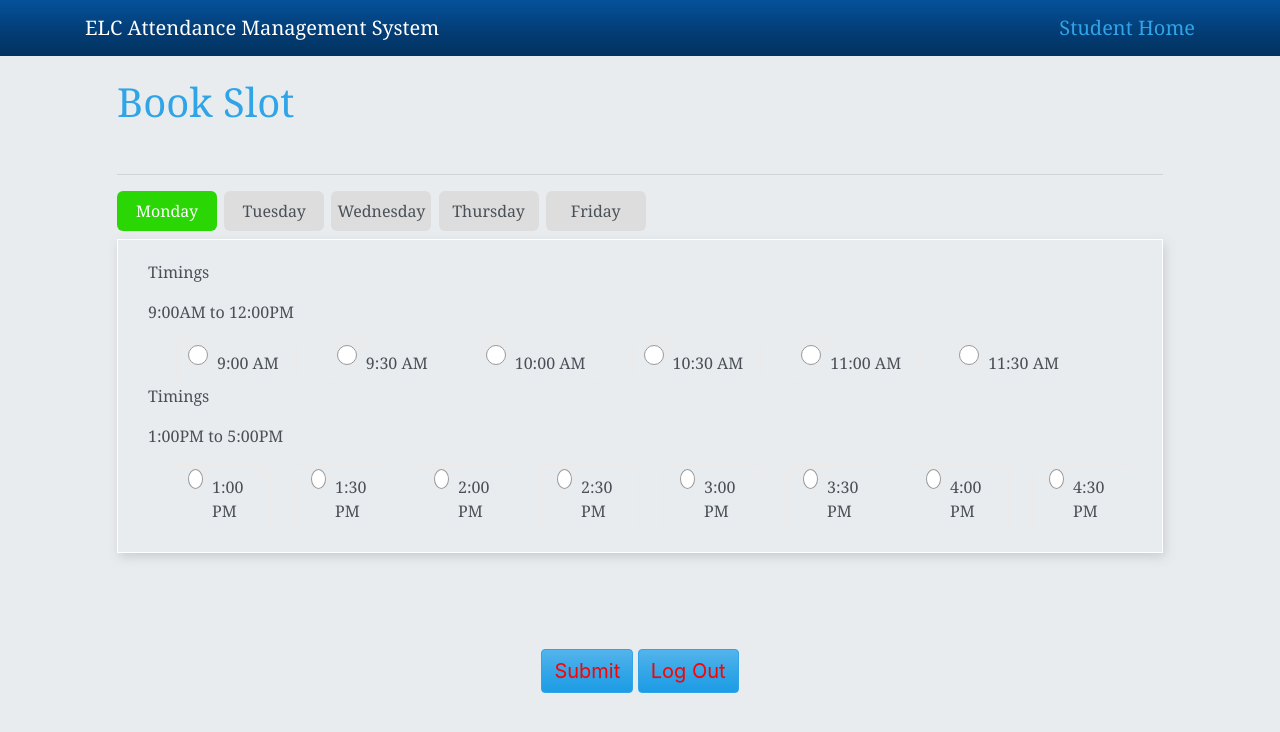
After one commit to yuzhi-wang/SSW-540-MYSAS, a Django app: page /bookSlot/ in a window 1280 px wide, after a click on "Monday". The commit adds this page. Shown: the top 732 px of the page. Run offline with Django 4.2, Linux system fonts and the light colour scheme; some libraries are stand-ins or nearby versions.

Commit message:
New update

```diff
--- /dev/null
+++ b/mysas/SAS/templates/bookSlot.html
@@ -0,0 +1,280 @@
+<style>
+    .app-time {
+  border: 1px solid #fff;
+  padding: 20px 30px;
+  box-shadow: 2px 4px 10px 0px #c7cacce3;
+}
+
+.option-input {
+  -webkit-appearance: none;
+  -moz-appearance: none;
+  -ms-appearance: none;
+  -o-appearance: none;
+  appearance: none;
+  position: relative;
+  top: 5px;
+  right: 0;
+  bottom: 0;
+  left: 40px;
+  height: 20px;
+  width: 20px;
+  transition: all 0.15s ease-out 0s;
+  background: #fff;
+  border: 1px solid #999;
+  color: #fff;
+  cursor: pointer;
+  display: inline-block;
+  margin-right: 0.5rem;
+  outline: none;
+  position: relative;
+  z-index: 1000;
+}
+.option-input:hover {
+  background: #e5e7eb;
+}
+.option-input:checked {
+  border: 1px solid #fff;
+}
+.option-input:checked::before {
+  color: #d9486d;
+  height: 40px;
+  width: 40px;
+  position: absolute;
+  content: "✔";
+  display: inline-block;
+  font-size: 12px;
+  left: 4px;
+  line-height: 20px;
+}
+.option-input:checked::after {
+  -webkit-animation: click-wave 0.65s;
+  -moz-animation: click-wave 0.65s;
+  animation: click-wave 0.65s;
+  background: #40e0d0;
+  content: "";
+  display: block;
+  position: relative;
+  z-index: 100;
+}
+
+.option-input.radio {
+  border-radius: 50%;
+}
+.option-input.radio::after {
+  border-radius: 50%;
+}
+.app-check {
+  display: flex;
+}
+.app-border {
+  border: 1px solid #ece9e9;
+  border-radius: 7px;
+  padding: 5px 7px 5px 9px;
+  padding-left: 40px;
+  min-height: 30px;
+}
+
+.option-input.radio:checked + .app-border {
+  background: #486ad9;
+}
+.option-input.radio:disabled,
+.option-input.radio:disabled + .app-border {
+  cursor: not-allowed;
+  opacity: 0.6;
+}
+.app-label {
+  position: relative;
+  top: 5px;
+  margin-right: 10px;
+
+
+}
+
+
+.weekDays-selector input {
+  display: none!important;
+}
+
+.weekDays-selector input[type=checkbox] + label {
+  display: inline-block;
+  border-radius: 6px;
+  background: #dddddd;
+  height: 40px;
+  width: 100px;
+  margin-right: 3px;
+  line-height: 40px;
+  text-align: center;
+  cursor: pointer;
+}
+
+.weekDays-selector input[type=checkbox]:checked + label {
+  background: #2AD705;
+  color: #ffffff;
+}
+
+</style>
+{% block content %}
+<head>
+  <meta charset="UTF-8" />
+  <meta name="viewport" content="width=device-width, initial-scale=1.0" />
+  <link rel="stylesheet" href="https://cdnjs.cloudflare.com/ajax/libs/bootswatch/4.5.3/cerulean/bootstrap.min.css"
+    integrity="sha512-dQLT/B7byn2LjN/DN4zeBKpwGV6qbidV0XiMRWQOL7TGrV7FkZFldkGG+DGMU+CQnMTcRZlUI7GMWt1j6akNew=="
+    crossorigin="anonymous" />
+
+  <!-- Google Fonts - Press Start 2P -->
+  <link rel="preconnect" href="https://fonts.gstatic.com">
+  <link href="https://fonts.googleapis.com/css2?family=Press+Start+2P&display=swap" rel="stylesheet">
+  <title>Home Page </title>
+</head>
+
+<body class="jumbotron">
+{% load static %}
+<nav class="navbar navbar-expand-lg navbar-dark bg-dark fixed-top">
+  <div class="navbar navbar-expand-lg fixed-top navbar-dark bg-dark" style="font-family:Georgia, Garamond, Serif;">
+    <div class="container">
+      <a href="/info/" class="navbar-brand" style="font-size: 20px;"> ELC Attendance Management System
+      </a>
+      <a href="/info/" style="font-size: 20px;">Student Home</a>
+    </div>
+  </div>
+  </nav>
+  <div class="container">
+    <div class="jumbotron" style="text-align: left; margin-top:-50px;font-family:Georgia, Garamond, Serif;">
+      <h1 class="display-5">Book Slot</h1>
+      <br />
+      <hr>
+    <div class="weekDays-selector">
+    <input type="checkbox" name="weekday"id="weekday1" value="1" onClick="weekDay(this)" class="weekday" />
+    <label for="weekday1">Monday</label>
+    <input type="checkbox" name="weekday"id="weekday2" value="1" onClick="weekDay(this)" class="weekday" />
+    <label for="weekday2">Tuesday</label>
+    <input type="checkbox" name="weekday"id="weekday3" value="1" onClick="weekDay(this)" class="weekday" />
+    <label for="weekday3">Wednesday</label>
+    <input type="checkbox" name="weekday"id="weekday4" value="1" onClick="weekDay(this)" class="weekday" />
+    <label for="weekday4">Thursday</label>
+    <input type="checkbox" name="weekday"id="weekday5" value="1"onClick="weekDay(this)" class="weekday" />
+    <label for="weekday5">Friday</label>
+  </div>
+
+<div class="app-time">
+    <div>
+      <p>Timings</p>
+      <p>9:00AM to 12:00PM</p>
+      <div class="app-check">
+        <input type="radio" class="option-input radio" name="example" />
+        <div class="app-border">
+
+          <label class="app-label">9:00 AM
+          </label>
+        </div>
+        <input type="radio" class="option-input radio" name="example" />
+        <div class="app-border">
+
+          <label class="app-label">9:30 AM
+          </label>
+        </div>
+        <input type="radio" class="option-input radio" name="example" />
+        <div class="app-border">
+
+          <label class="app-label">10:00 AM
+          </label>
+        </div>
+        <input type="radio" class="option-input radio" name="example" />
+        <div class="app-border">
+
+          <label class="app-label">10:30 AM
+          </label>
+        </div>
+        <input type="radio" class="option-input radio" name="example" />
+        <div class="app-border">
+
+          <label class="app-label">11:00 AM
+          </label>
+        </div>
+        <input type="radio" class="option-input radio" name="example" />
+        <div class="app-border">
+
+          <label class="app-label">11:30 AM
+          </label>
+        </div>
+      </div>
+    </div>
+    <div>
+      <p>Timings</p>
+      <p>1:00PM to 5:00PM</p>
+      <div class="app-check">
+        <input type="radio" class="option-input radio" name="example" />
+        <div class="app-border">
+
+          <label class="app-label">1:00 PM
+          </label>
+        </div>
+        <input type="radio" class="option-input radio" name="example" />
+        <div class="app-border">
+
+          <label class="app-label">1:30 PM
+          </label>
+        </div>
+        <input type="radio" class="option-input radio" name="example" />
+        <div class="app-border">
+
+          <label class="app-label">2:00 PM
+          </label>
+        </div>
+        <input type="radio" class="option-input radio" name="example"  />
+        <div class="app-border">
+
+          <label class="app-label">2:30 PM
+          </label>
+        </div>
+        <input type="radio" class="option-input radio" name="example" />
+        <div class="app-border">
+
+          <label class="app-label">3:00 PM
+          </label>
+        </div>
+        <input type="radio" class="option-input radio" name="example"  />
+        <div class="app-border">
+
+          <label class="app-label">3:30 PM
+          </label>
+        </div>
+        <input type="radio" class="option-input radio" name="example" />
+        <div class="app-border">
+
+          <label class="app-label">4:00 PM
+          </label>
+        </div>
+
+        <input type="radio" class="option-input radio" name="example" />
+        <div class="app-border">
+
+          <label class="app-label">4:30 PM
+          </label>
+        </div>
+
+      </div>
+    </div>
+  </div>
+ </div>
+ <!-- <div class="modal-body">Select "Logout" below if you are ready to end your current session.</div> -->
+ <div class="text-center">
+    <a class="btn btn-primary" style="text-align: left; font-size: 20px; text-decoration: none; color:red;background-color:rgb(0 188 212 / 45%);" href="/info/">Submit</a>
+    <a class="btn btn-primary" style="text-align: left; font-size: 20px; text-decoration: none; color:red;background-color:rgb(0 188 212 / 45%);" href="/logout/"> Log Out</a>
+ </div>
+</div>
+</body>
+<script>
+    function weekDay(wkDay){
+        var wkDay = document.getElementsByName(wkDay.name);
+
+        for(var i=0; i < wkDay.length; i++){
+            if(!wkDay[i].checked){
+                wkDay[i].disabled = true;
+            }else{
+                wkDay[i].disabled = false;
+            }
+        }
+    }
+</script>
+{% endblock %}
--- a/mysas/SAS/views/userinfo.py
+++ b/mysas/SAS/views/userinfo.py
@@ -15,3 +15,12 @@ def info_list(request):
     data_list = UserInfo.objects.all()
 
     return render(request, "info.html", {"data_list": data_list})
+
+def changePassword(request):
+    return render(request, "changePassword.html")
+
+def viewAttendance(request):
+    return render(request, "viewAttendance.html")
+
+def bookSlot(request):
+    return render(request, "bookSlot.html")
--- a/mysas/mysas/urls.py
+++ b/mysas/mysas/urls.py
@@ -26,7 +26,10 @@ urlpatterns = [
     # user info present
     path('info/', userinfo.info_list),
     path('student/', userinfo.student),
-    path('teacher/', userinfo.teacher)
+    path('teacher/', userinfo.teacher),
+    path('changePassword/', userinfo.changePassword),
+    path('viewAttendance/', userinfo.viewAttendance),
+    path('bookSlot/', userinfo.bookSlot)
     # test
     # path('test/', userinfo.user_test)
 ]
```
Also changed, not shown: mysas/SAS/templates/changePassword.html (added, +174 -0 lines), mysas/SAS/templates/info.html (+4 -4 lines), mysas/SAS/templates/viewAttendance.html (added, +195 -0 lines).
